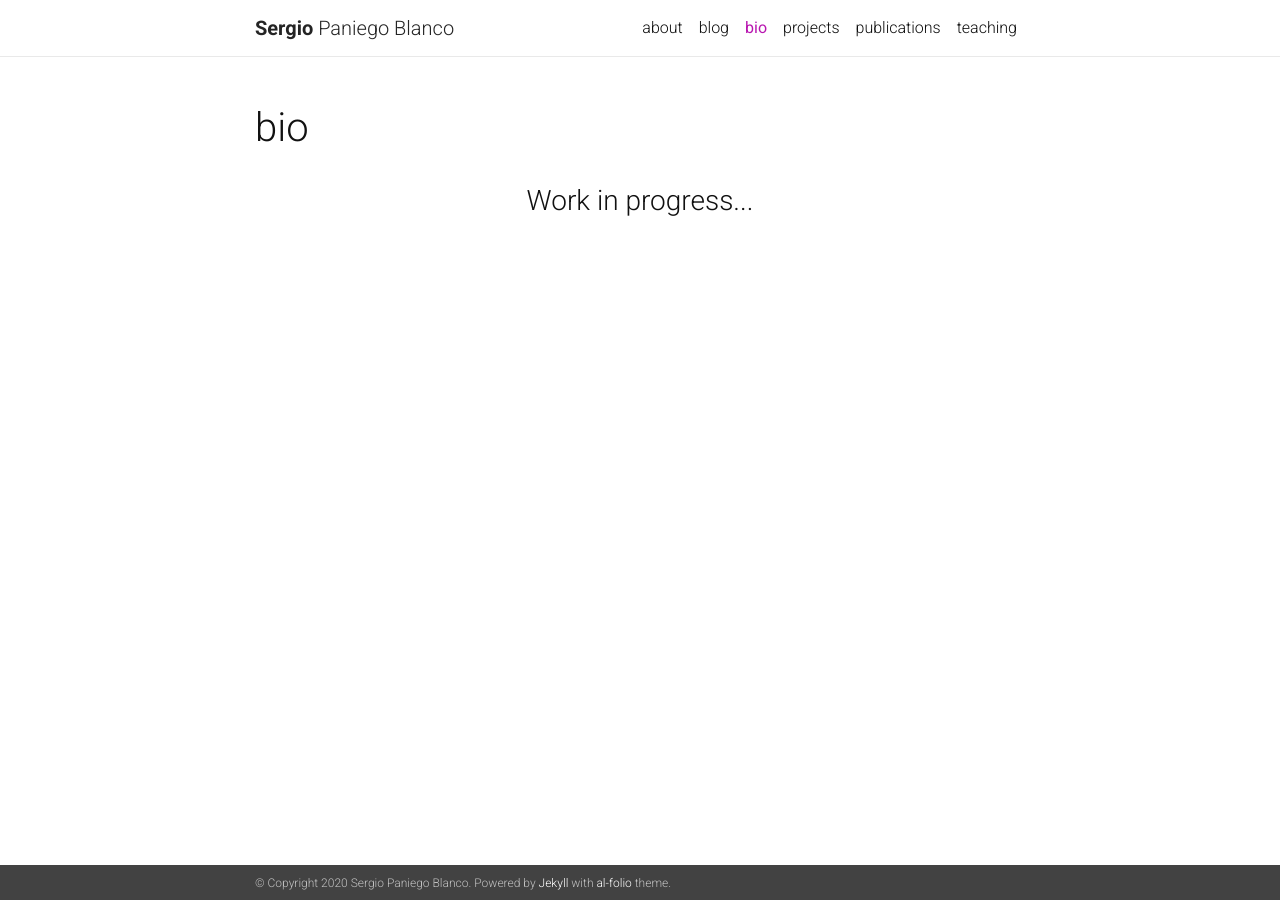
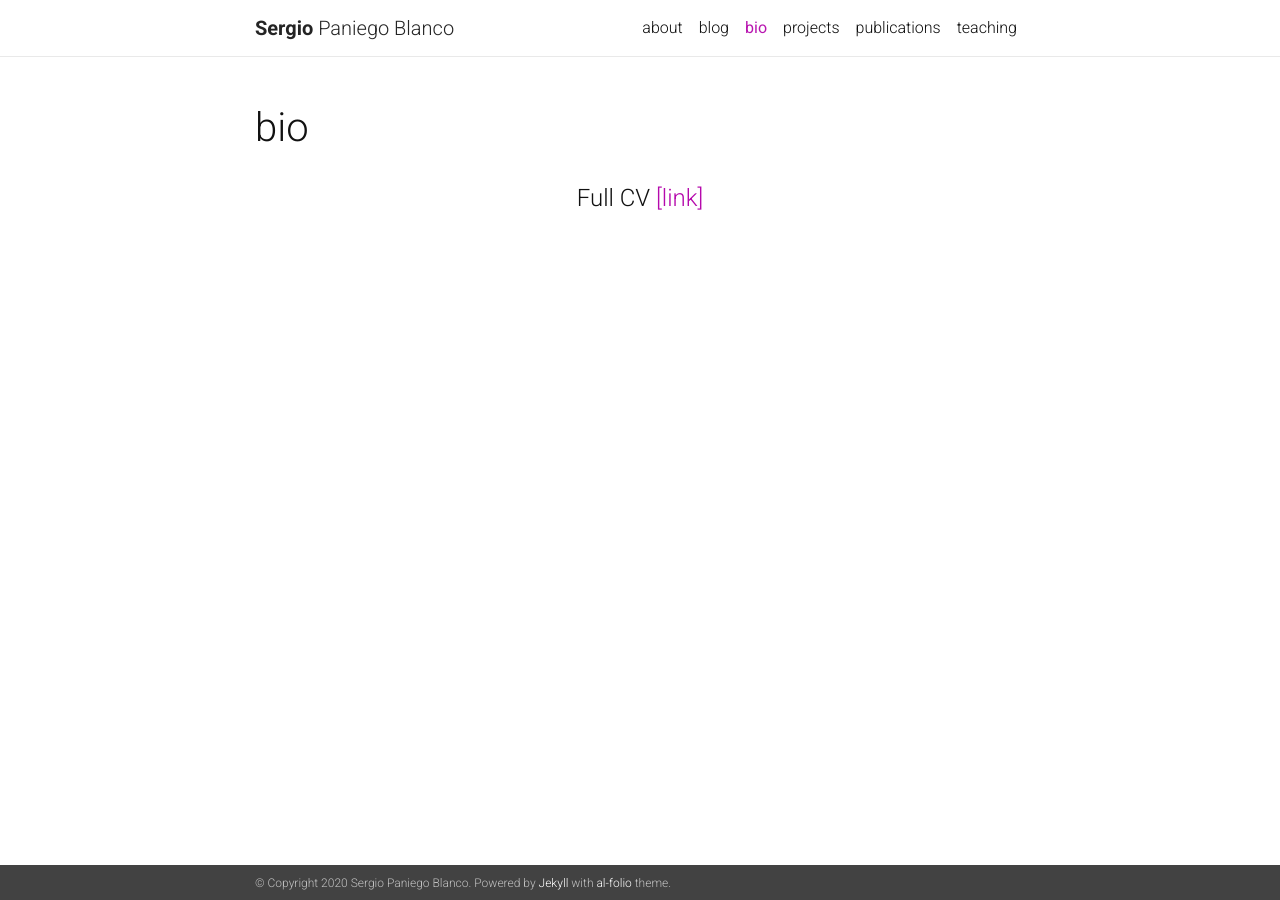
Before and after one commit to sergiopaniego/sergiopaniego.github.io, a Jekyll site: the page built from _pages/bio_cv.md, in a window 1280 px wide. Built offline with Jekyll 4.4.1, drawn with Linux system fonts in a browser that asks for light colours; nearby versions of some CDN libraries; a style sheet for code colours, icons or effects is not loaded.

Commit message:
CV added

```diff
--- a/_pages/bio_cv.md
+++ b/_pages/bio_cv.md
@@ -8,7 +8,7 @@ nav: true
 <div class="publications">
 
   <div style="text-align: center; margin:20px;">
-    <h3>Work in progress...</h3>
+    <h4>Full CV <a href="https://drive.google.com/file/d/1T-dd_RhTr576u6dcVJnPYHFQD-S72YXs/view?usp=sharing">[link]</a></h4>
   </div>
 
 </div>
```
